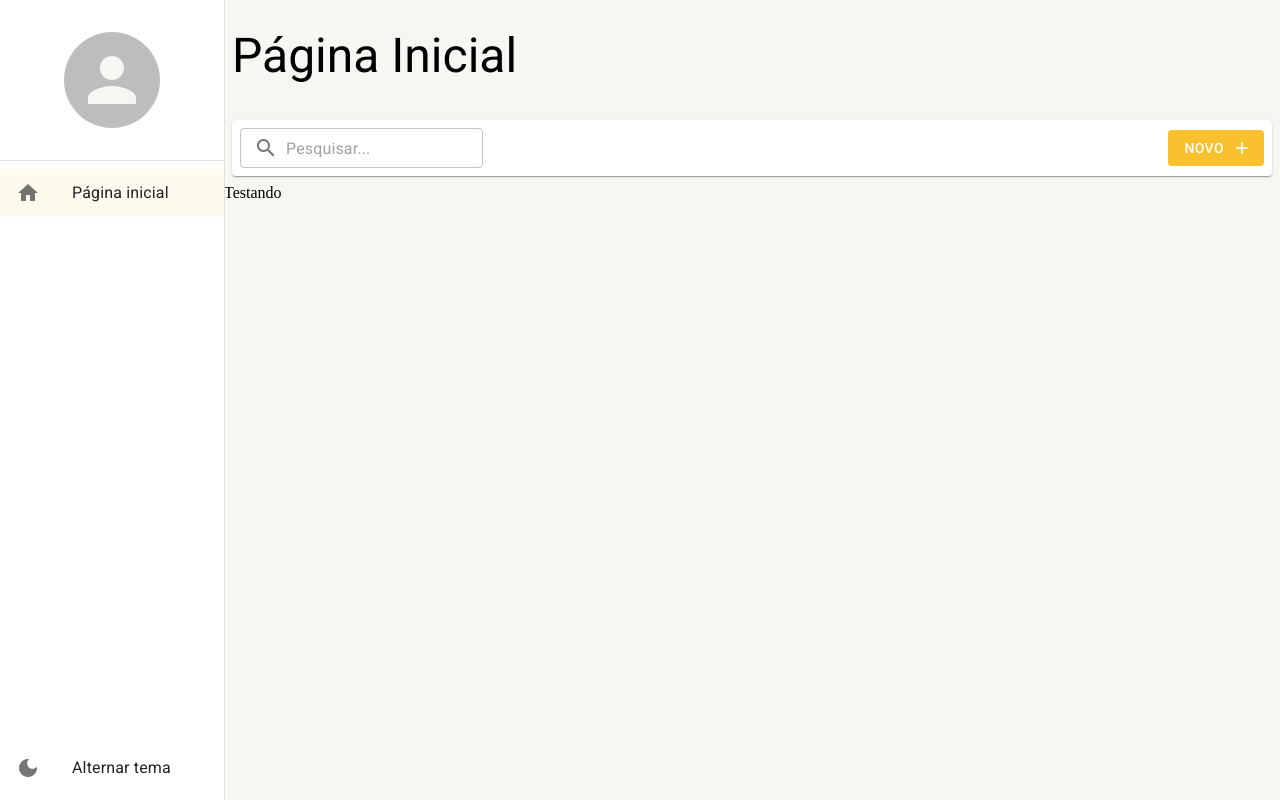
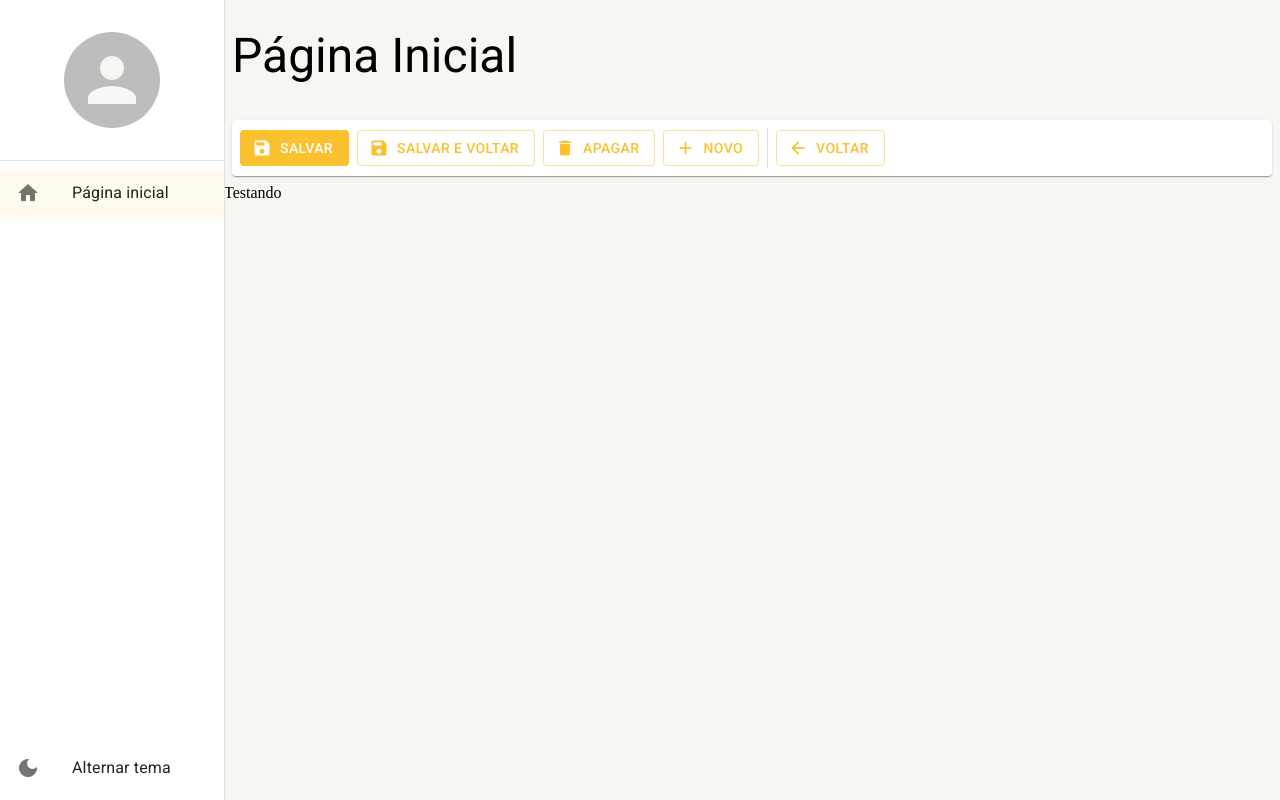
Before and after one commit to DBDev90/PROJETOS, a React (Create React App) app in the folder crud-typescript-mui/: page /pagina-inicial in a window 1280 px wide. Built offline with nearby package versions, Linux system fonts and the light colour scheme.

Commit message:
feat: ferramentas de detalhe

```diff
--- a/crud-typescript-mui/src/pages/dashboard/Dashboard.tsx
+++ b/crud-typescript-mui/src/pages/dashboard/Dashboard.tsx
@@ -1,4 +1,4 @@
-import { FerramentasDaListagem } from "../../shared/components";
+import { FerramentasDeDetalhe } from "../../shared/components";
 import { LayoutBaseDePagina } from "../../shared/layouts";
 
 export const Dashboard = () => {
@@ -6,7 +6,7 @@ export const Dashboard = () => {
         <LayoutBaseDePagina
             titulo="Página Inicial"
             barraDeFerramentas={(
-                <FerramentasDaListagem mostrarInputBusca />
+                <FerramentasDeDetalhe />
             )}>
             Testando
         </LayoutBaseDePagina>
--- /dev/null
+++ b/crud-typescript-mui/src/shared/components/ferramentas-de-detalhes/FerramentasDeDetalhes.tsx
@@ -0,0 +1,59 @@
+import { Box, Button, Divider, Icon, Paper, useTheme } from "@mui/material";
+
+export const FerramentasDeDetalhe: React.FC = () => {
+    const theme = useTheme();
+
+    return (
+        <Box
+            gap={1}
+            marginX={1}
+            padding={1}
+            display="flex"
+            component={Paper}
+            alignItems="center"
+            height={theme.spacing(5)}
+        >
+            <Button
+                color="primary"
+                disableElevation
+                variant="contained"
+                startIcon={<Icon>save</Icon>}
+            >
+                Salvar
+            </Button>
+            <Button
+                color="primary"
+                disableElevation
+                variant="outlined"
+                startIcon={<Icon>save</Icon>}
+            >
+                Salvar e voltar
+            </Button>
+            <Button
+                color="primary"
+                disableElevation
+                variant="outlined"
+                startIcon={<Icon>delete</Icon>}
+            >
+                Apagar
+            </Button>
+            <Button
+                color="primary"
+                disableElevation
+                variant="outlined"
+                startIcon={<Icon>add</Icon>}
+            >
+                Novo
+            </Button>
+            <Divider variant="middle" orientation="vertical" />
+            <Button
+                color="primary"
+                disableElevation
+                variant="outlined"
+                startIcon={<Icon>arrow_back</Icon>}
+            >
+                Voltar
+            </Button>
+        </Box>
+    );
+};
--- a/crud-typescript-mui/src/shared/components/index.ts
+++ b/crud-typescript-mui/src/shared/components/index.ts
@@ -1,2 +1,3 @@
 export * from './menu-lateral/MenuLateral';
 export * from './ferramentas-da-listagem/FerramentasDaListagem';
+export * from './ferramentas-de-detalhes/FerramentasDeDetalhes';
```
